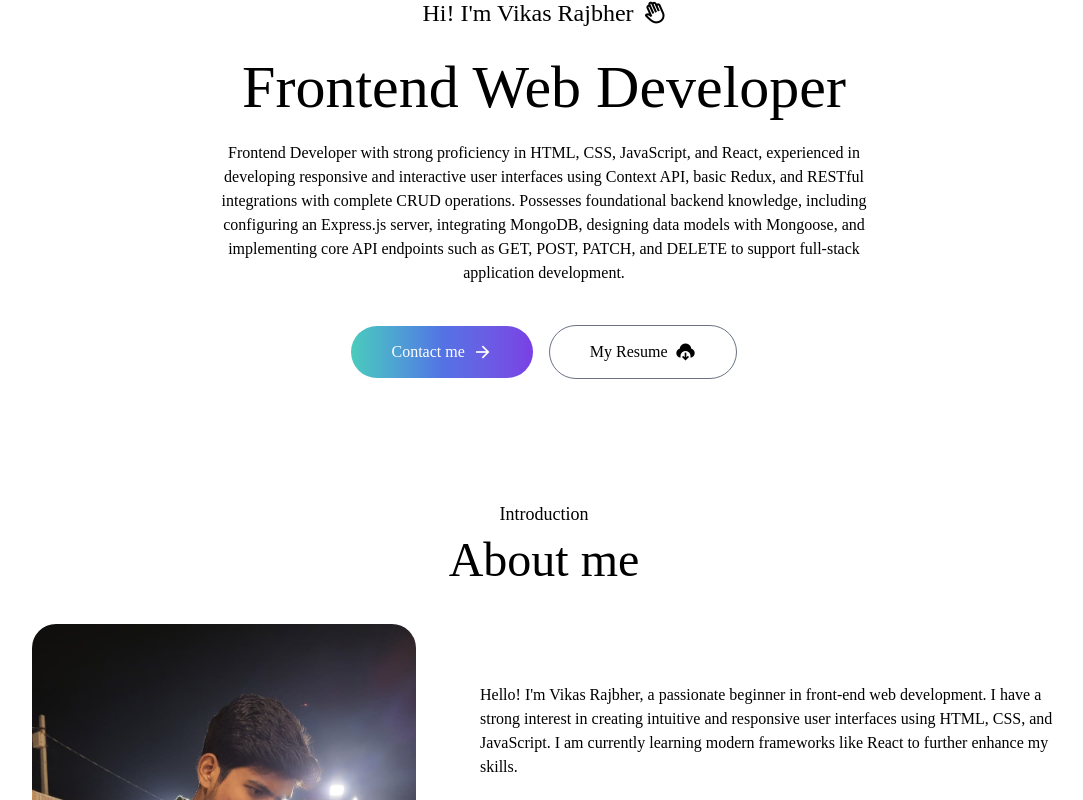
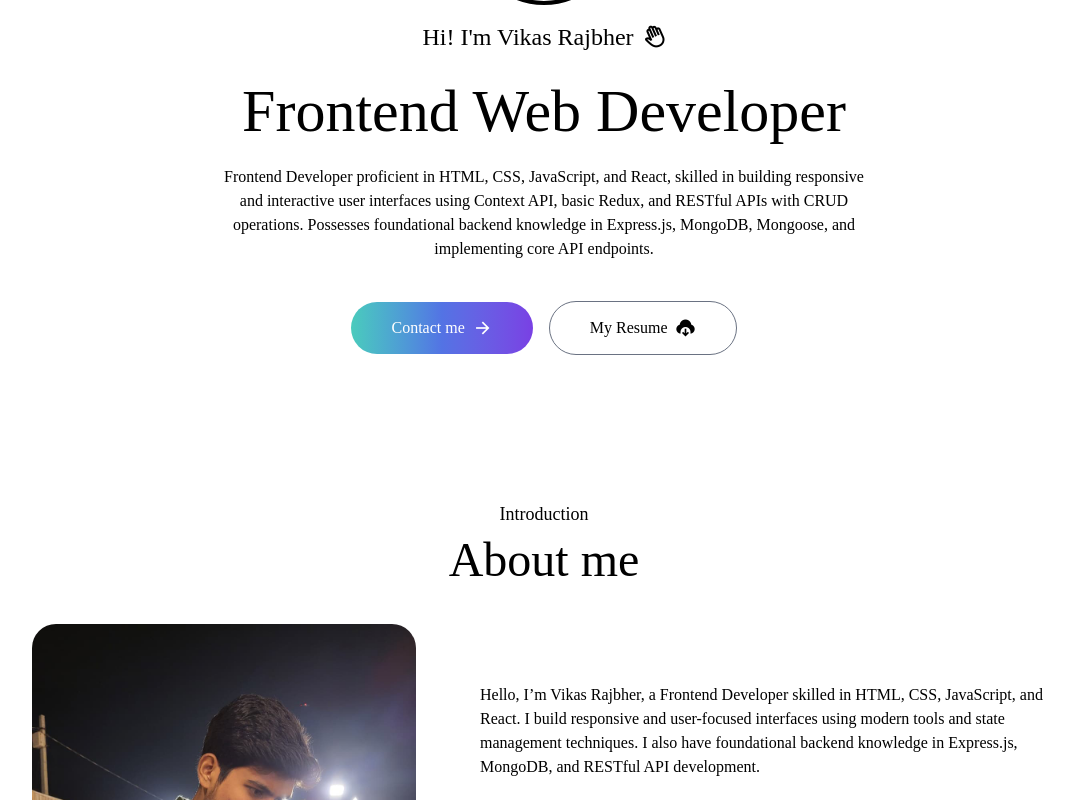
Before and after one commit to VikasRajbher/react-portfolio, a React (Vite) app: page / in a window 1280 px wide. Shown: the part 340-1140 px from the top of the page, without its empty margins (96-1179 px from the left). Built offline with nearby package versions, Linux system fonts and the light colour scheme; a web font is replaced by a local one.

Commit message:
content updated

```diff
--- a/src/sections/Aboutme.jsx
+++ b/src/sections/Aboutme.jsx
@@ -16,11 +16,11 @@ const Aboutme = () => {
         <div>
           <div className="flex-1">
             <p className="mb-10 max-w-2xl">
-              Hello! I'm Vikas Rajbher, a passionate beginner in front-end web
-              development. I have a strong interest in creating intuitive and
-              responsive user interfaces using HTML, CSS, and JavaScript. I am
-              currently learning modern frameworks like React to further enhance
-              my skills.
+              Hello, I’m Vikas Rajbher, a Frontend Developer skilled in HTML,
+              CSS, JavaScript, and React. I build responsive and user-focused
+              interfaces using modern tools and state management techniques. I
+              also have foundational backend knowledge in Express.js, MongoDB,
+              and RESTful API development.
             </p>
 
             <ul>
--- a/src/sections/Home.jsx
+++ b/src/sections/Home.jsx
@@ -18,14 +18,11 @@ const Home = () => {
         Frontend Web Developer
       </h1>
       <p className="max-w-2xl  p-8 sm:p-2 text-center mx-auto">
-        Frontend Developer with strong proficiency in HTML, CSS, JavaScript, and
-        React, experienced in developing responsive and interactive user
-        interfaces using Context API, basic Redux, and RESTful integrations with
-        complete CRUD operations. Possesses foundational backend knowledge,
-        including configuring an Express.js server, integrating MongoDB,
-        designing data models with Mongoose, and implementing core API endpoints
-        such as GET, POST, PATCH, and DELETE to support full-stack application
-        development.
+        Frontend Developer proficient in HTML, CSS, JavaScript, and React,
+        skilled in building responsive and interactive user interfaces using
+        Context API, basic Redux, and RESTful APIs with CRUD operations.
+        Possesses foundational backend knowledge in Express.js, MongoDB,
+        Mongoose, and implementing core API endpoints.
       </p>
       <div className="flex flex-col sm:flex-row items-center gap-4 mt-4">
         <a
```
